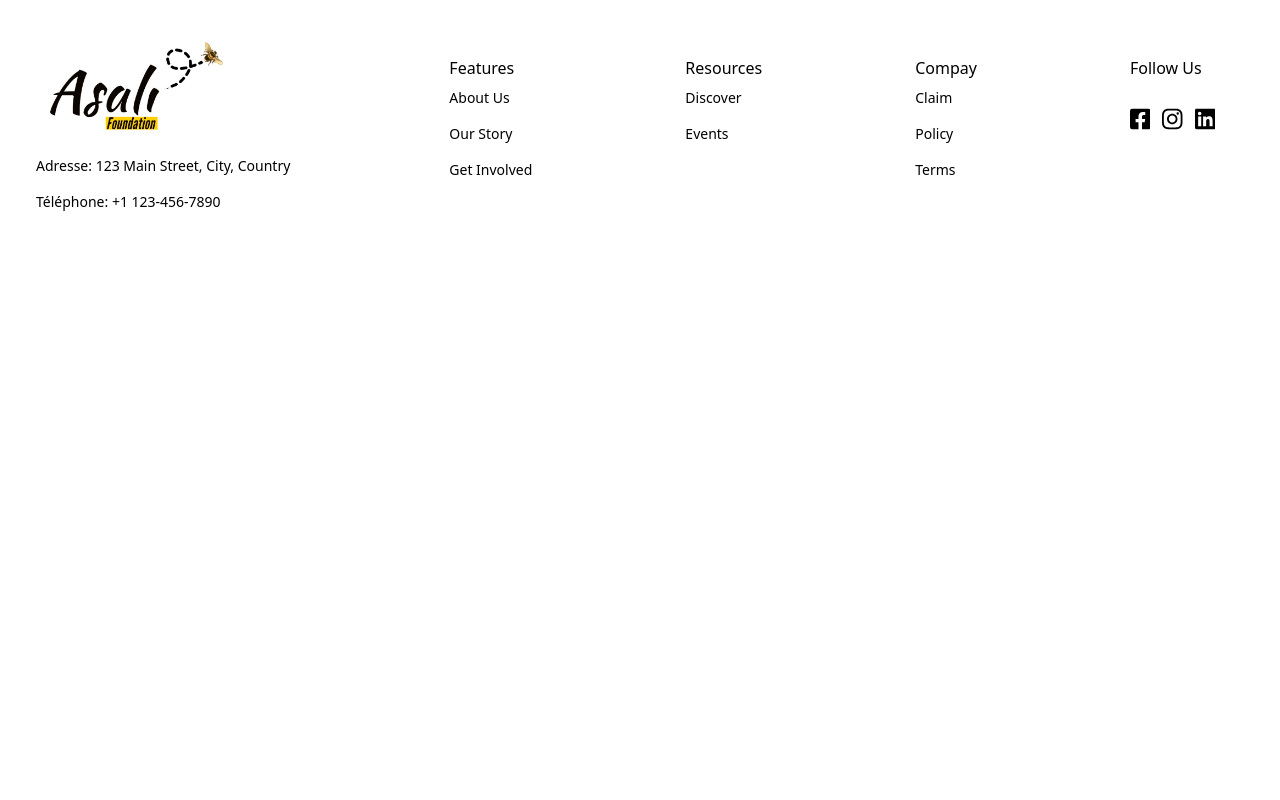
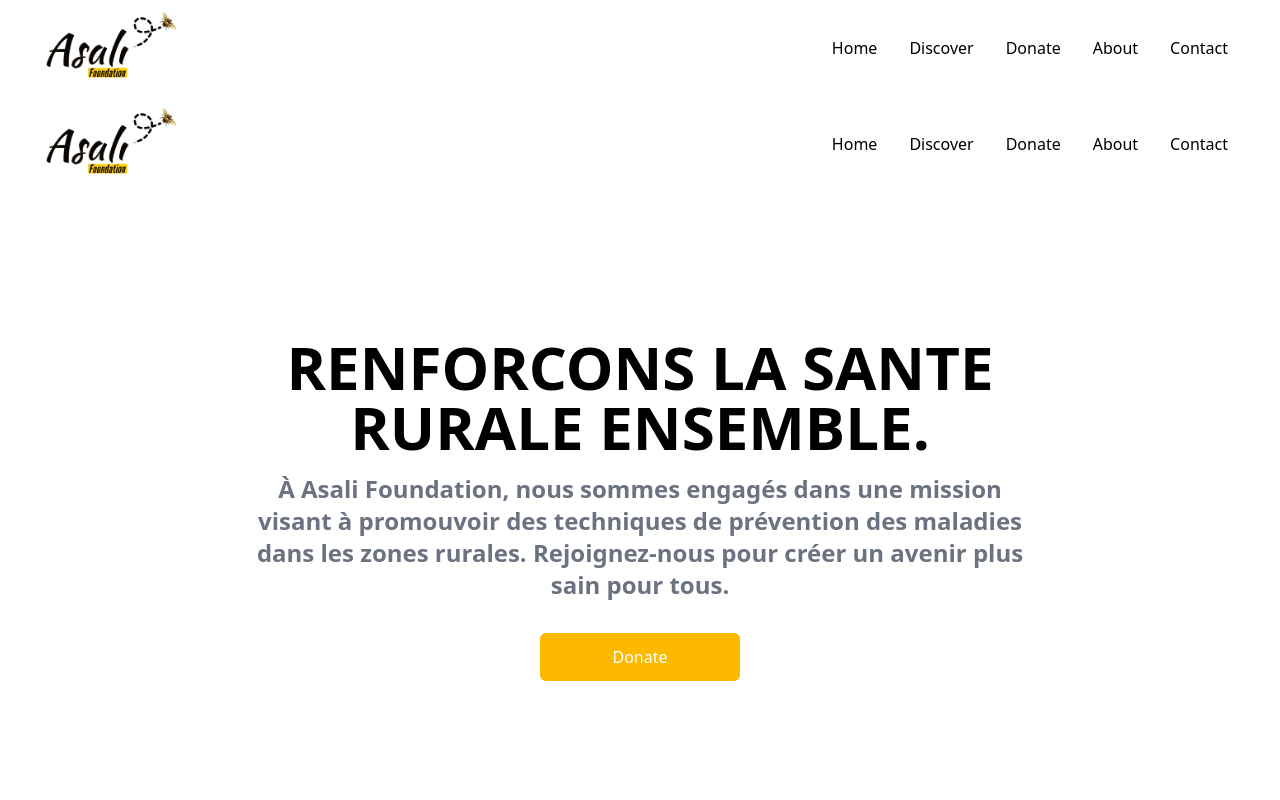
Before and after one commit to MelissaMak99/Asawebsite, a React (Vite) app: page / in a window 1280 px wide. Shown: the top 800 px of the page. Built offline with nearby package versions, Linux system fonts and the light colour scheme.

Commit message:
added navbar in app

```diff
--- a/src/App.jsx
+++ b/src/App.jsx
@@ -33,11 +33,11 @@ function App() {
     <div>
       <Router>
       <ScrollToTop/>
-        {/* <Navbar/> */}
+        <Navbar/>
         <Routes>
-        <Route exact path='/[Asawebsite]/' element={<Home/>}/>
-        <Route path='/[Asawebsite]/About' element={<About/>}/>
-        <Route path='/[Asawebsite]/Donate' element={<Donate/>}/>
+        <Route exact path='/' element={<Home/>}/>
+        <Route path='/About' element={<About/>}/>
+        <Route path='/Donate' element={<Donate/>}/>
         </Routes>
 
         <Footer/>
```
